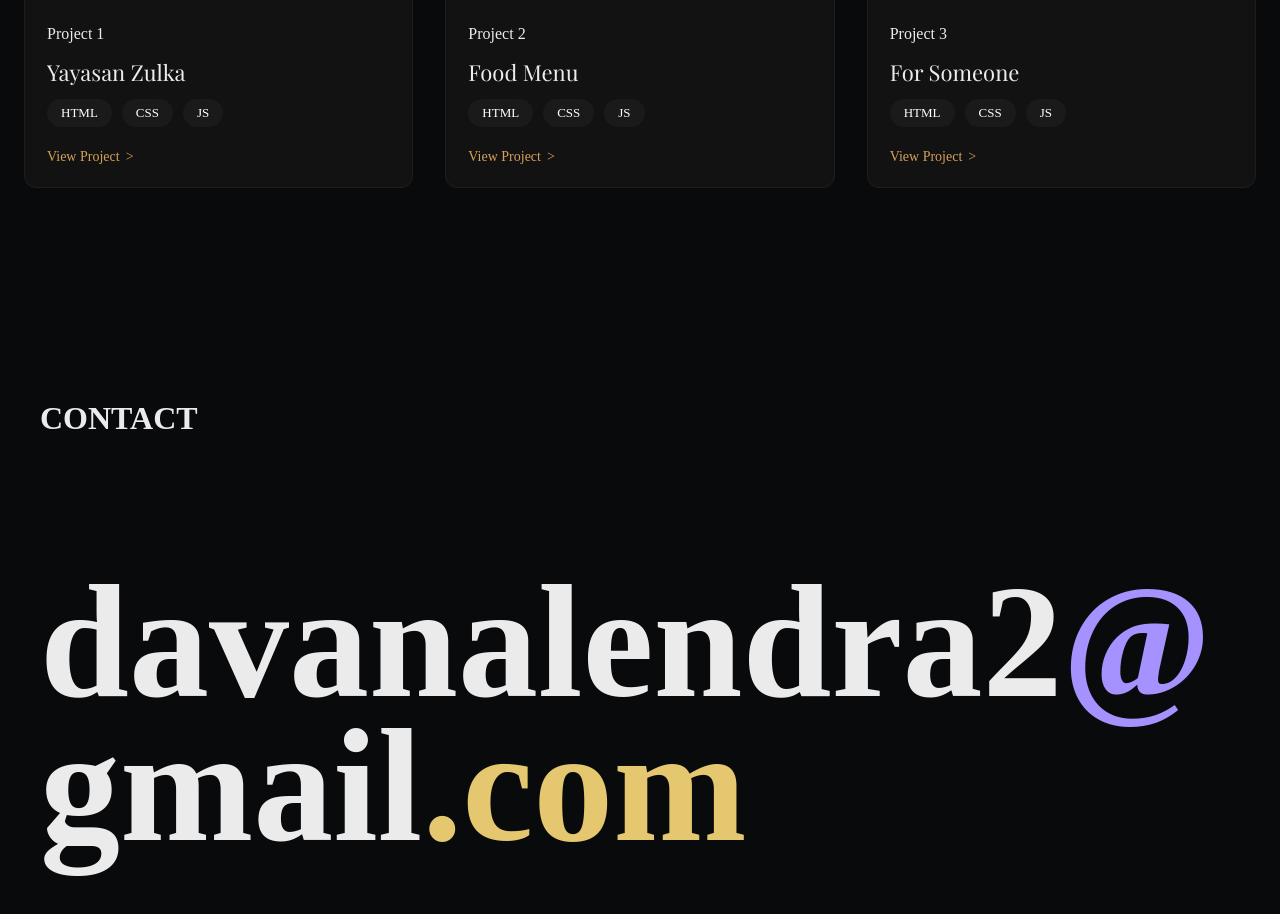
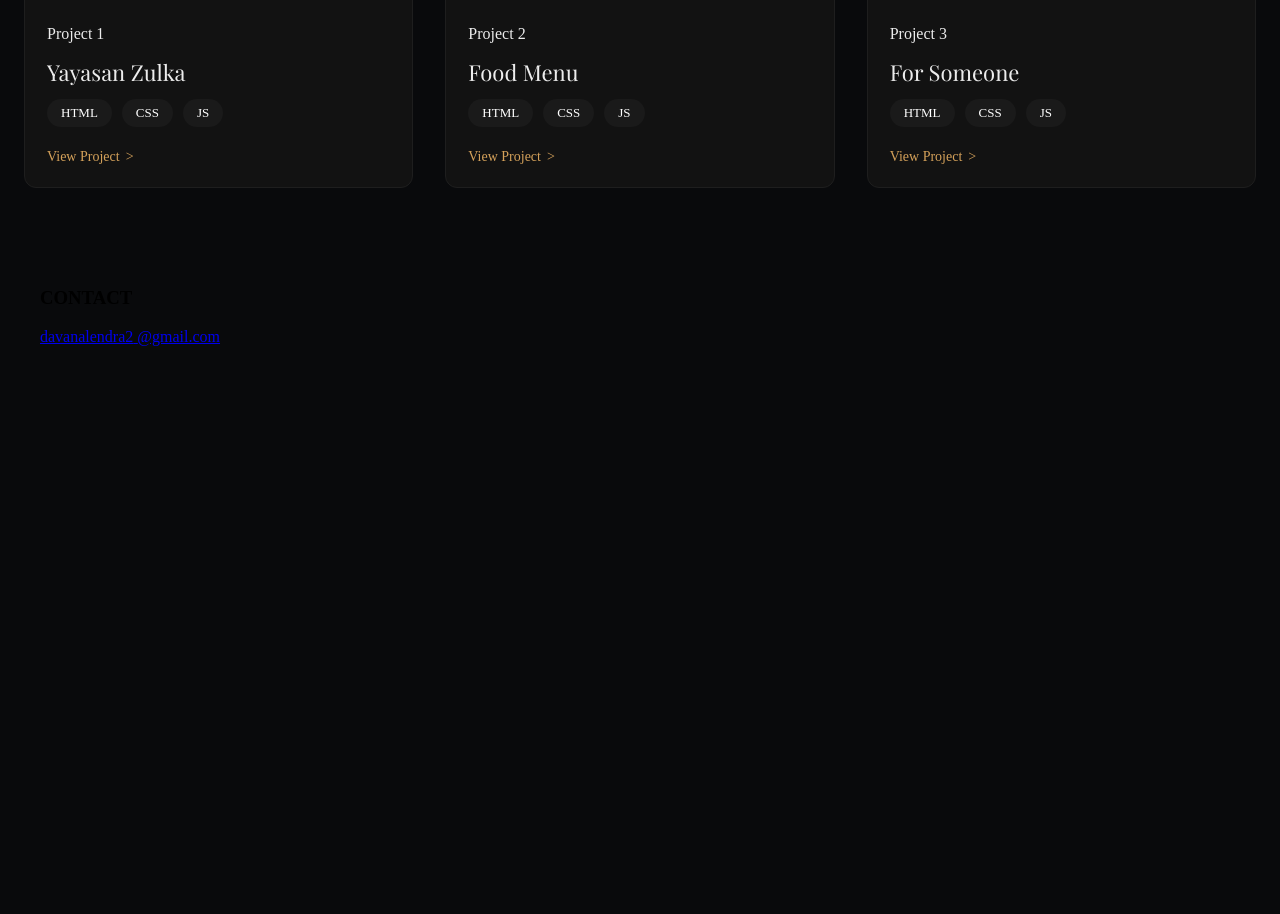
Before and after one commit to davanalendra0/Portofolio, a plain HTML site: page index.html in a window 1280 px wide. Shown: the part 1887-2801 px from the top of the page. After the commit the page ends 2233 px from the top, so only its background shows below. Drawn offline with nearby package versions, Linux system fonts and the light colour scheme.

Commit message:
update contact

```diff
--- a/css/styles.css
+++ b/css/styles.css
@@ -1,3 +1,11 @@
+:root{
+  --bg: rgb(9,10,12);
+  --muted-white: rgba(255,255,255,0.95);
+  --accent: #d4a15a;       /* gold */
+  --purple: #b99aff;       /* lilac/purple */
+  --neon: #d9ff00;         /* neon green/yellow */
+}
+
 /* Global */
 body {
   margin: 0;
@@ -443,36 +451,3 @@ body {
 .project-link:hover .arrow {
     transform: translateX(4px);
 }
-
-
-.contact-section{
-    padding: 100px 24px;
-    background: var(--bg);
-}
-
-.contact-subtitle{
-    color: var(--muted-white);
-    font-size: 32px;
-    font-weight: 600;
-    margin-bottom: 40px;
-}
-
-.contact-title{
-    font-size: 160px;
-    font-weight: 700;
-    line-height: 0.9;
-    color: var(--muted-white);
-}
-
-.highlight-at{
-    color: #A692FF;
-}
-
-.contact-second{
-    display: inline-block;
-    color: var(--muted-white);
-}
-
-.highlight-com{
-    color: #E4C76F;
-}
--- a/index.html
+++ b/index.html
@@ -183,13 +183,14 @@
     <section id="contact" class="contact-section">
         <div class="container">
 
-            <h3 class="contact-subtitle">CONTACT</h3>
+            <header class="contact-header">
+                <h3>CONTACT</h3>
+            </header>
 
-            <h2 class="contact-title">
-                davanalendra2<span class="highlight-at">@</span><br>
-                <span class="contact-second">gmail<span class="highlight-com">.com</span></span>
-            </h2>
-
+            <a href="mailto:davanalendra2@gmail.com" class="contact-email" aria-label="Email Dava">
+                <span class="line1">davanalendra2</span>
+                <span class="line2">@gmail.com</span>
+            </a>
         </div>
     </section>
 
```
